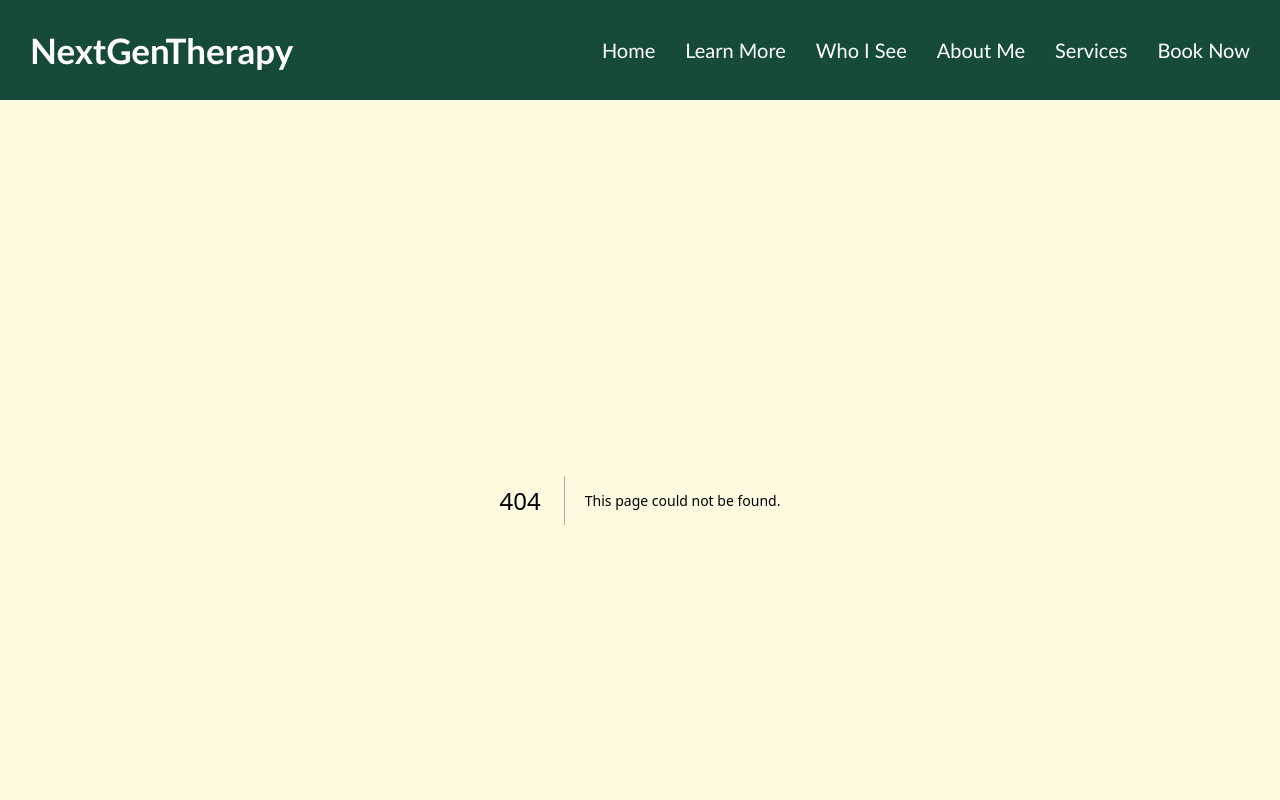
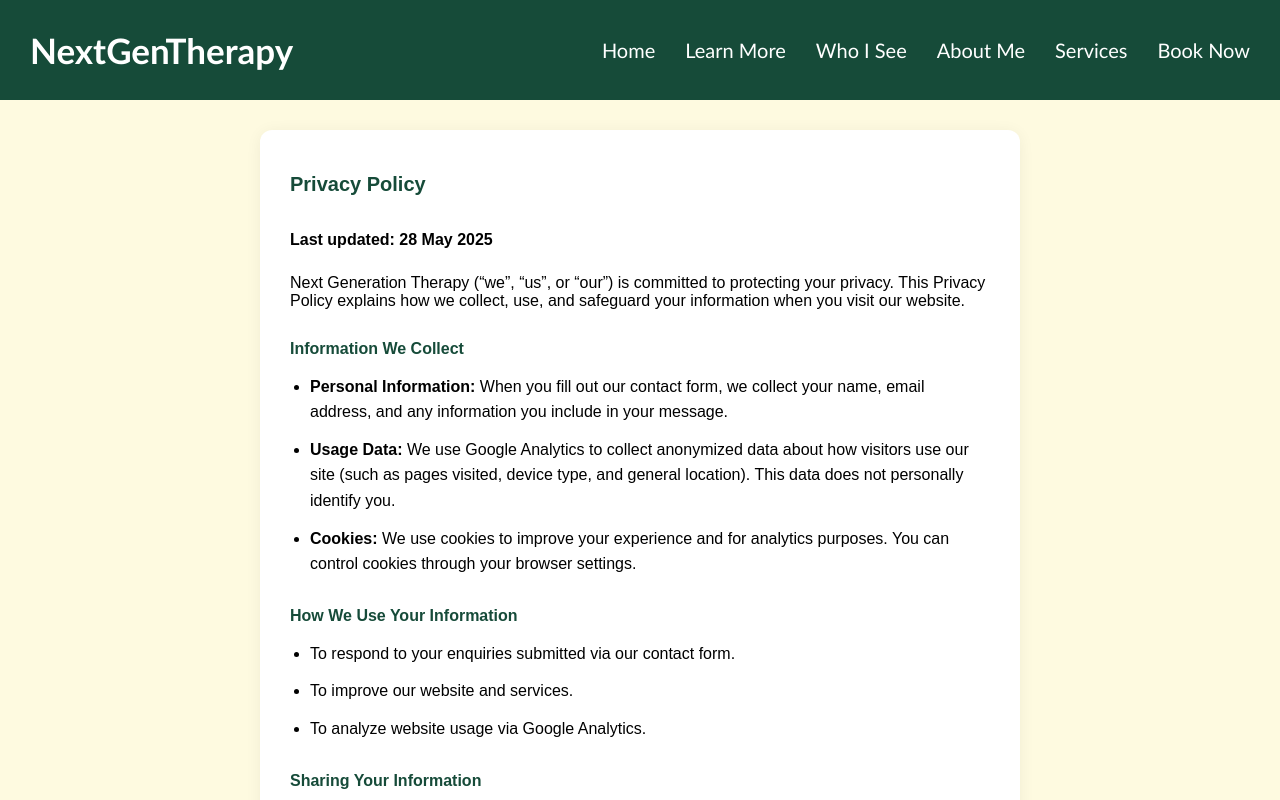
Before and after one commit to NextGenTherapy/NextGenTherapy, a Next.js app: page /privacy-policy in a window 1280 px wide. Before the commit this address had no page. Built offline with nearby package versions, Linux system fonts and the light colour scheme.

Commit message:
privacy page added and link in footer for it

```diff
--- /dev/null
+++ b/src/app/privacy-policy/page.tsx
@@ -0,0 +1,88 @@
+import styles from "./privacy-policy.module.css";
+
+export default function PrivacyPolicy() {
+  return (
+    <div className={styles.page}>
+      <main className={styles.privacyPolicy}>
+        <h1 className={styles.heading}>Privacy Policy</h1>
+        <p className={styles.updated}>
+          <strong>Last updated: 28 May 2025</strong>
+        </p>
+
+        <p>
+          Next Generation Therapy (“we”, “us”, or “our”) is committed to
+          protecting your privacy. This Privacy Policy explains how we collect,
+          use, and safeguard your information when you visit our website.
+        </p>
+
+        <h2 className={styles.sectionHeading}>Information We Collect</h2>
+        <ul className={styles.list}>
+          <li>
+            <strong>Personal Information:</strong> When you fill out our contact
+            form, we collect your name, email address, and any information you
+            include in your message.
+          </li>
+          <li>
+            <strong>Usage Data:</strong> We use Google Analytics to collect
+            anonymized data about how visitors use our site (such as pages
+            visited, device type, and general location). This data does not
+            personally identify you.
+          </li>
+          <li>
+            <strong>Cookies:</strong> We use cookies to improve your experience
+            and for analytics purposes. You can control cookies through your
+            browser settings.
+          </li>
+        </ul>
+
+        <h2 className={styles.sectionHeading}>How We Use Your Information</h2>
+        <ul className={styles.list}>
+          <li>
+            To respond to your enquiries submitted via our contact form.
+          </li>
+          <li>To improve our website and services.</li>
+          <li>To analyze website usage via Google Analytics.</li>
+        </ul>
+
+        <h2 className={styles.sectionHeading}>Sharing Your Information</h2>
+        <p>
+          We do not sell or share your personal information with third parties
+          except as necessary to provide our services (for example, email delivery
+          via Resend) or as required by law.
+        </p>
+
+        <h2 className={styles.sectionHeading}>Your Rights</h2>
+        <ul className={styles.list}>
+          <li>
+            You can request access to, correction of, or deletion of your personal
+            data by contacting us.
+          </li>
+          <li>
+            You can opt out of Google Analytics tracking using{" "}
+            <a
+              href="https://tools.google.com/dlpage/gaoptout"
+              target="_blank"
+              rel="noopener noreferrer"
+              className={styles.link}
+            >
+              this browser add-on
+            </a>
+            .
+          </li>
+        </ul>
+
+        <h2 className={styles.sectionHeading}>Contact Us</h2>
+        <p>
+          If you have any questions about this Privacy Policy, please contact us
+          at:{" "}
+          <a
+            href="mailto:andreeatherapytoday@gmail.com"
+            className={styles.link}
+          >
+            andreeatherapytoday@gmail.com
+          </a>
+        </p>
+      </main>
+    </div>
+  );
+}
--- /dev/null
+++ b/src/app/privacy-policy/privacy-policy.module.css
@@ -0,0 +1,66 @@
+.privacyPolicy {
+  max-width: 700px;
+  margin: var(--spacing-large) auto;
+  padding: var(--spacing-large);
+  background: #fff;
+  border-radius: 12px;
+  box-shadow: 0 2px 16px rgba(0,0,0,0.06);
+  font-family: var(--font-family);
+  color: var(--color-text);
+}
+
+.heading {
+  font-size: var(--font-size-large);
+  margin-bottom: var(--spacing-large);
+  color: var(--color-header-background);
+  font-family: var(--font-family);
+}
+
+.updated {
+  margin-bottom: var(--spacing-medium);
+  line-height: 1.7;
+}
+
+.sectionHeading {
+  font-size: var(--font-size-base);
+  margin-top: var(--spacing-large);
+  margin-bottom: var(--spacing-small);
+  color: var(--color-header-background);
+  font-family: var(--font-family);
+}
+
+.list {
+  margin-bottom: var(--spacing-large);
+  padding-left: var(--spacing-medium);
+}
+
+.list li {
+  margin-bottom: var(--spacing-small);
+  line-height: 1.6;
+  font-family: var(--font-family);
+}
+
+.link {
+  color: var(--color-header-background);
+  text-decoration: underline;
+  word-break: break-all;
+}
+
+.wrapper {
+  background-color: var(--color-background);
+  min-height: 100vh;
+  padding: 0;
+}
+
+@media (max-width: 600px) {
+  .privacyPolicy {
+    padding: var(--spacing-medium);
+    margin: var(--spacing-medium);
+  }
+  .heading {
+    font-size: var(--font-size-base);
+  }
+  .sectionHeading {
+    font-size: var(--font-size-base);
+  }
+}
--- a/src/components/footer.module.css
+++ b/src/components/footer.module.css
@@ -63,6 +63,11 @@ margin-bottom: var(--spacing-medium);
     margin-top: var(--spacing-large);
 }
 
+.privacyPolicy {
+    display: flex;
+    justify-content: center;
+}
+
 /*Media queires for smaller screens */
 @media (max-width: 1024px) {
     .footerContent {
--- a/src/components/footer.tsx
+++ b/src/components/footer.tsx
@@ -5,8 +5,8 @@ import Link from "next/link";
 export default function Footer() {
     return (
         <footer className={styles.footer}>
-            <div className={styles.footerContent}>
-                <div className={styles.footerColumn}>
+            <section className={styles.footerContent}>
+                <section className={styles.footerColumn}>
                     <Link href="/book-now">
                         <h3>Location</h3>
                     </Link>
@@ -24,9 +24,9 @@ export default function Footer() {
                             </a>
                         </li>
                     </ul>
-                </div>
+                </section>
 
-                <div className={styles.footerColumn}>
+                <section className={styles.footerColumn}>
                     <Link href="/book-now">
                         <h3>Hours</h3>
                     </Link>
@@ -36,9 +36,9 @@ export default function Footer() {
                         <li>Friday</li>
                         <li>9am-2pm</li>
                     </ul>
-                </div>
+                </section>
 
-                <div className={styles.footerColumn}>
+                <section className={styles.footerColumn}>
                     <Link href="/book-now">
                         <h3>Contact me</h3>
                     </Link>
@@ -93,8 +93,13 @@ export default function Footer() {
                             />
                         </a>
                     </div>
-                </div>
-            </div>
+                </section>
+            </section>
+                   <div className={styles.privacyPolicy}>
+                     <Link href="/privacy-policy">
+                        <h3>Privacy Policy</h3>
+                     </Link>
+                     </div>
         </footer>
     );
 }
```
Also changed, not shown: 1 other file (tests, documents, lock files or other folders).
